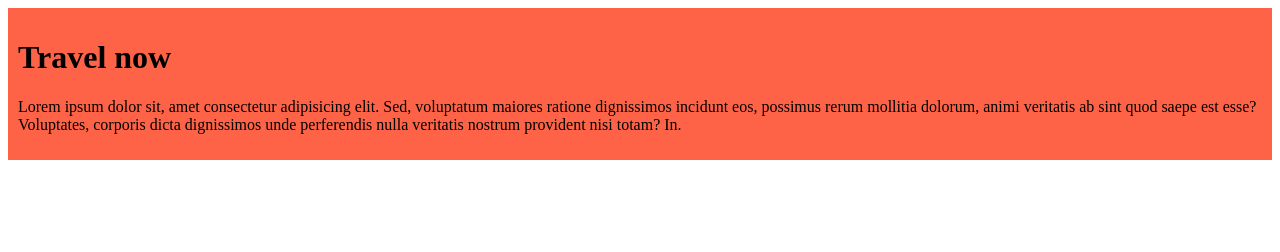
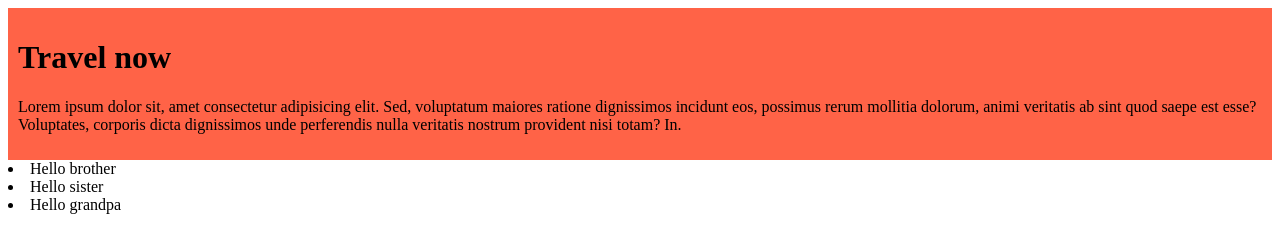
Before and after one commit to siam9192/my-frist-website, a plain HTML site: page index.html in a window 1280 px wide. Drawn offline with Linux system fonts and the light colour scheme.

Commit message:
my second try

```diff
--- a/index.html
+++ b/index.html
@@ -10,6 +10,10 @@
     <div>
         <h1>Travel now</h1>
         <p>Lorem ipsum dolor sit, amet consectetur adipisicing elit. Sed, voluptatum maiores ratione dignissimos incidunt eos, possimus rerum mollitia dolorum, animi veritatis ab sint quod saepe est esse? Voluptates, corporis dicta dignissimos unde perferendis nulla veritatis nostrum provident nisi totam? In.</p>
+
     </div>
+    <li>Hello brother</li>
+    <li>Hello sister</li>
+    <li>Hello grandpa</li>
 </body>
 </html>
```
